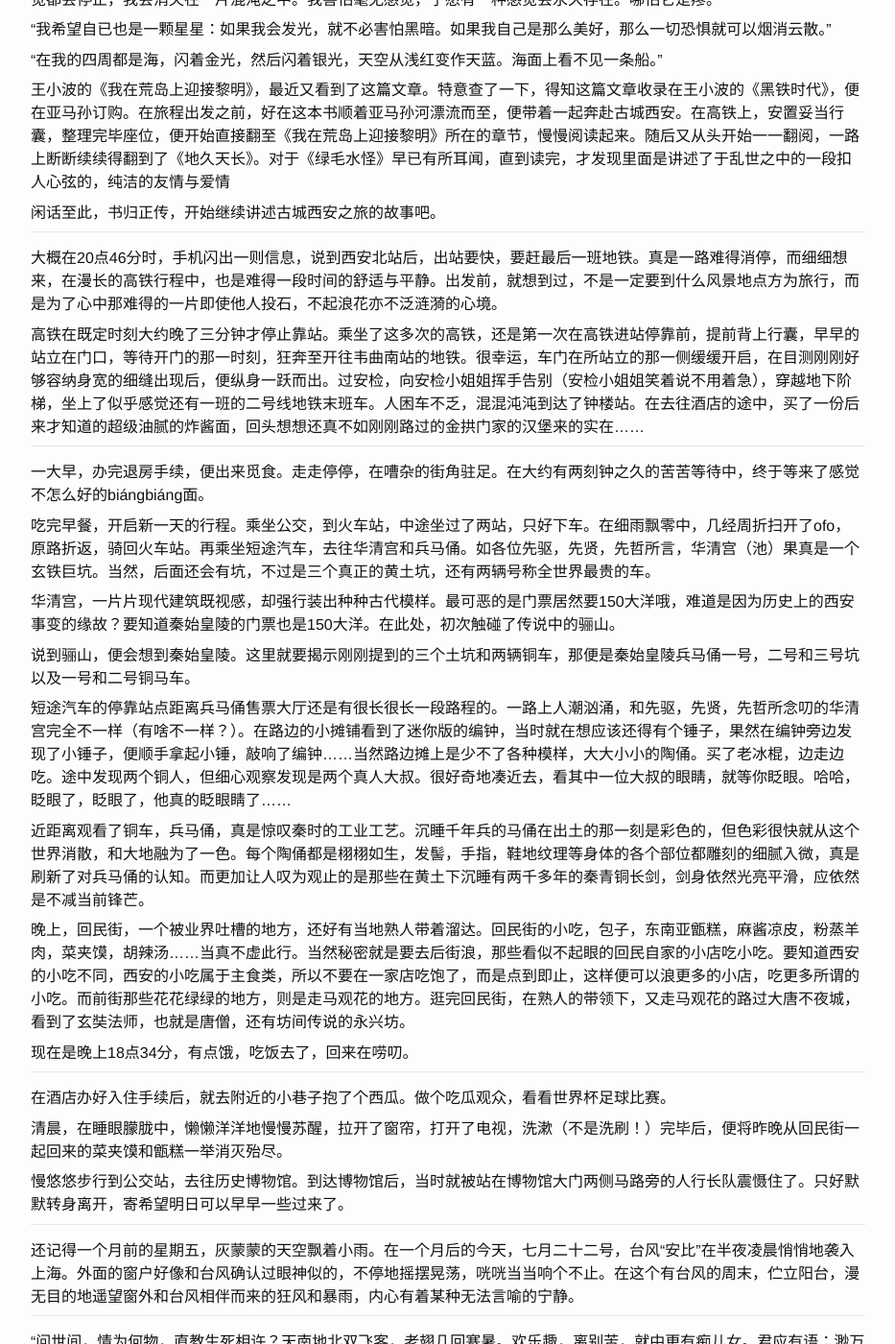
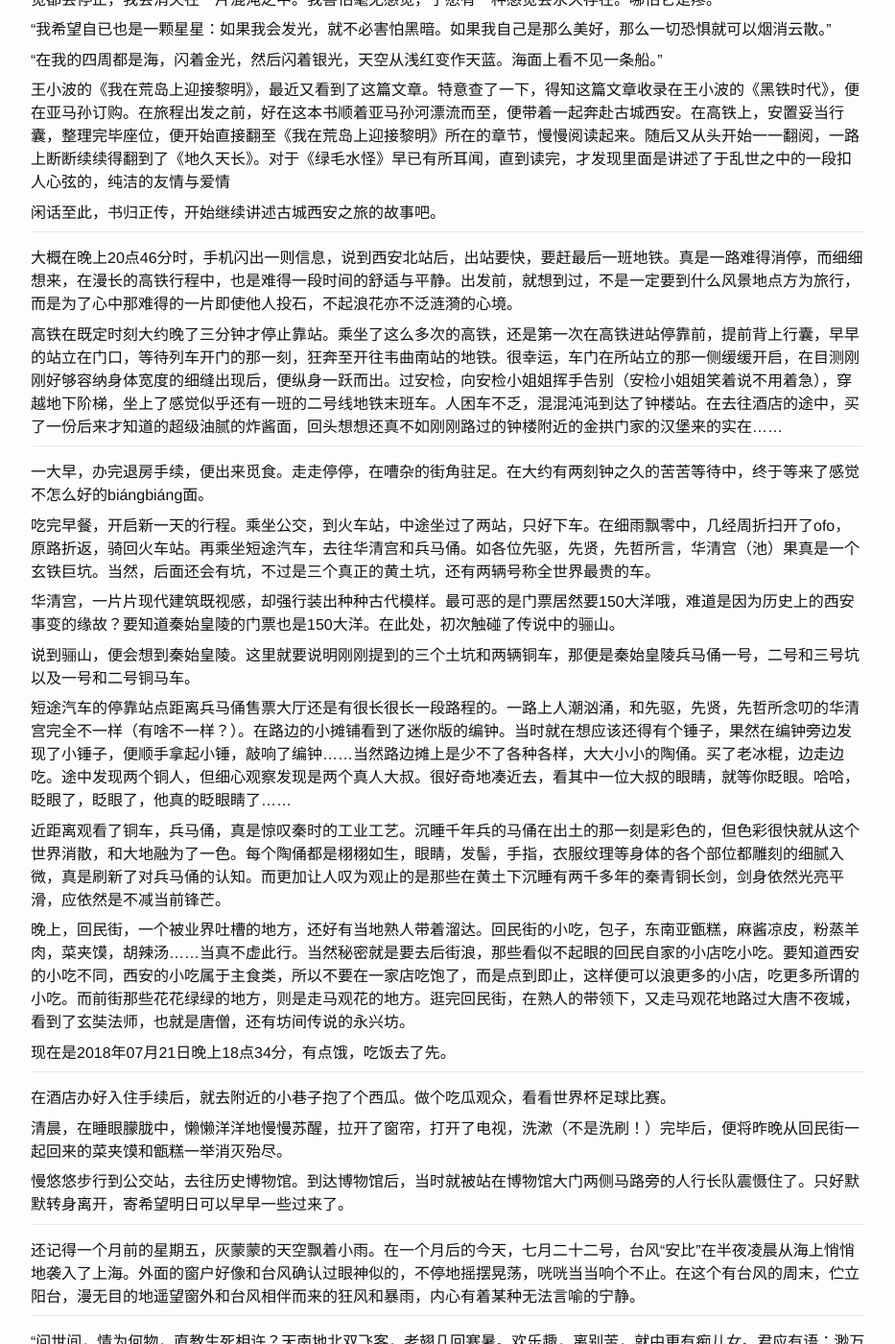
Before and after one commit to ousiax/ousiax.github.io, a Jekyll site: the page built from _posts/2018-07-11-古城西安.md, in a window 1280 px wide and 1400 px high, scrolled down 622 px. Shown: the whole window at 96% size, without its empty margins (173-1106 px from the left). Built offline with Jekyll 4.4.1, drawn with Linux system fonts in a browser that asks for light colours; comment, search, counter and statistics services are not loaded; some of the changed text lies outside the part shown.

Commit message:
Update 2018-07-11-古城西安.md

```diff
--- a/_posts/2018-07-11-古城西安.md
+++ b/_posts/2018-07-11-古城西安.md
@@ -17,7 +17,7 @@
 
 急急而奔，是为了乘坐地铁，去往上海虹桥火车站，赶赴开往古城西安的高铁。刚上地铁不多久，突然收到胡萝卜的信息，询问一个 PowerBI 的问题。但手中那部人人得而吐槽的小爪机无法显示萝卜提供的链接，只好作罢。
 
-匆匆忙忙，没有一丝丝的停歇，出地铁站，取纸质车票，往高铁出发层，过安检，进候车大厅，至二楼金拱门，买麦辣鸡腿堡和菠萝冷饮，到检票口，刷票进站。
+匆匆忙忙，没有一丝丝的停歇。出地铁站，取纸质车票，往高铁出发层，过安检，进候车大厅，至二楼金拱门，买麦辣鸡腿堡和菠萝冷饮，到检票口，刷票进站。
 
 - - -
 
@@ -33,9 +33,9 @@
 
 - - -
 
-大概在20点46分时，手机闪出一则信息，说到西安北站后，出站要快，要赶最后一班地铁。真是一路难得消停，而细细想来，在漫长的高铁行程中，也是难得一段时间的舒适与平静。出发前，就想到过，不是一定要到什么风景地点方为旅行，而是为了心中那难得的一片即使他人投石，不起浪花亦不泛涟漪的心境。
+大概在晚上20点46分时，手机闪出一则信息，说到西安北站后，出站要快，要赶最后一班地铁。真是一路难得消停，而细细想来，在漫长的高铁行程中，也是难得一段时间的舒适与平静。出发前，就想到过，不是一定要到什么风景地点方为旅行，而是为了心中那难得的一片即使他人投石，不起浪花亦不泛涟漪的心境。
 
-高铁在既定时刻大约晚了三分钟才停止靠站。乘坐了这多次的高铁，还是第一次在高铁进站停靠前，提前背上行囊，早早的站立在门口，等待开门的那一时刻，狂奔至开往韦曲南站的地铁。很幸运，车门在所站立的那一侧缓缓开启，在目测刚刚好够容纳身宽的细缝出现后，便纵身一跃而出。过安检，向安检小姐姐挥手告别（安检小姐姐笑着说不用着急），穿越地下阶梯，坐上了似乎感觉还有一班的二号线地铁末班车。人困车不乏，混混沌沌到达了钟楼站。在去往酒店的途中，买了一份后来才知道的超级油腻的炸酱面，回头想想还真不如刚刚路过的金拱门家的汉堡来的实在……
+高铁在既定时刻大约晚了三分钟才停止靠站。乘坐了这么多次的高铁，还是第一次在高铁进站停靠前，提前背上行囊，早早的站立在门口，等待列车开门的那一刻，狂奔至开往韦曲南站的地铁。很幸运，车门在所站立的那一侧缓缓开启，在目测刚刚好够容纳身体宽度的细缝出现后，便纵身一跃而出。过安检，向安检小姐姐挥手告别（安检小姐姐笑着说不用着急），穿越地下阶梯，坐上了感觉似乎还有一班的二号线地铁末班车。人困车不乏，混混沌沌到达了钟楼站。在去往酒店的途中，买了一份后来才知道的超级油腻的炸酱面，回头想想还真不如刚刚路过的钟楼附近的金拱门家的汉堡来的实在……
 
 - - -
 
@@ -45,15 +45,16 @@
 
 华清宫，一片片现代建筑既视感，却强行装出种种古代模样。最可恶的是门票居然要150大洋哦，难道是因为历史上的西安事变的缘故？要知道秦始皇陵的门票也是150大洋。在此处，初次触碰了传说中的骊山。
 
-说到骊山，便会想到秦始皇陵。这里就要揭示刚刚提到的三个土坑和两辆铜车，那便是秦始皇陵兵马俑一号，二号和三号坑以及一号和二号铜马车。
+说到骊山，便会想到秦始皇陵。这里就要说明刚刚提到的三个土坑和两辆铜车，那便是秦始皇陵兵马俑一号，二号和三号坑以及一号和二号铜马车。
 
-短途汽车的停靠站点距离兵马俑售票大厅还是有很长很长一段路程的。一路上人潮汹涌，和先驱，先贤，先哲所念叨的华清宫完全不一样（有啥不一样？）。在路边的小摊铺看到了迷你版的编钟，当时就在想应该还得有个锤子，果然在编钟旁边发现了小锤子，便顺手拿起小锤，敲响了编钟……当然路边摊上是少不了各种模样，大大小小的陶俑。买了老冰棍，边走边吃。途中发现两个铜人，但细心观察发现是两个真人大叔。很好奇地凑近去，看其中一位大叔的眼睛，就等你眨眼。哈哈，眨眼了，眨眼了，他真的眨眼睛了……
+短途汽车的停靠站点距离兵马俑售票大厅还是有很长很长一段路程的。一路上人潮汹涌，和先驱，先贤，先哲所念叨的华清宫完全不一样（有啥不一样？）。在路边的小摊铺看到了迷你版的编钟。当时就在想应该还得有个锤子，果然在编钟旁边发现了小锤子，便顺手拿起小锤，敲响了编钟……当然路边摊上是少不了各种各样，大大小小的陶俑。买了老冰棍，边走边吃。途中发现两个铜人，但细心观察发现是两个真人大叔。很好奇地凑近去，看其中一位大叔的眼睛，就等你眨眼。哈哈，眨眼了，眨眼了，他真的眨眼睛了……
 
-近距离观看了铜车，兵马俑，真是惊叹秦时的工业工艺。沉睡千年兵的马俑在出土的那一刻是彩色的，但色彩很快就从这个世界消散，和大地融为了一色。每个陶俑都是栩栩如生，发髻，手指，鞋地纹理等身体的各个部位都雕刻的细腻入微，真是刷新了对兵马俑的认知。而更加让人叹为观止的是那些在黄土下沉睡有两千多年的秦青铜长剑，剑身依然光亮平滑，应依然是不减当前锋芒。
+近距离观看了铜车，兵马俑，真是惊叹秦时的工业工艺。沉睡千年兵的马俑在出土的那一刻是彩色的，但色彩很快就从这个世界消散，和大地融为了一色。每个陶俑都是栩栩如生，眼睛，发髻，手指，衣服纹理等身体的各个部位都雕刻的细腻入微，真是刷新了对兵马俑的认知。而更加让人叹为观止的是那些在黄土下沉睡有两千多年的秦青铜长剑，剑身依然光亮平滑，应依然是不减当前锋芒。
 
-晚上，回民街，一个被业界吐槽的地方，还好有当地熟人带着溜达。回民街的小吃，包子，东南亚甑糕，麻酱凉皮，粉蒸羊肉，菜夹馍，胡辣汤……当真不虚此行。当然秘密就是要去后街浪，那些看似不起眼的回民自家的小店吃小吃。要知道西安的小吃不同，西安的小吃属于主食类，所以不要在一家店吃饱了，而是点到即止，这样便可以浪更多的小店，吃更多所谓的小吃。而前街那些花花绿绿的地方，则是走马观花的地方。逛完回民街，在熟人的带领下，又走马观花的路过大唐不夜城，看到了玄奘法师，也就是唐僧，还有坊间传说的永兴坊。
+晚上，回民街，一个被业界吐槽的地方，还好有当地熟人带着溜达。回民街的小吃，包子，东南亚甑糕，麻酱凉皮，粉蒸羊肉，菜夹馍，胡辣汤……当真不虚此行。当然秘密就是要去后街浪，那些看似不起眼的回民自家的小店吃小吃。要知道西安的小吃不同，西安的小吃属于主食类，所以不要在一家店吃饱了，而是点到即止，这样便可以浪更多的小店，吃更多所谓的小吃。而前街那些花花绿绿的地方，则是走马观花的地方。逛完回民街，在熟人的带领下，又走马观花地路过大唐不夜城，看到了玄奘法师，也就是唐僧，还有坊间传说的永兴坊。
 
-现在是晚上18点34分，有点饿，吃饭去了，回来在唠叨。
+
+现在是2018年07月21日晚上18点34分，有点饿，吃饭去了先。
 
 - - -
 
@@ -65,7 +66,7 @@
 
 - - -
 
-还记得一个月前的星期五，灰蒙蒙的天空飘着小雨。在一个月后的今天，七月二十二号，台风“安比”在半夜凌晨悄悄地袭入上海。外面的窗户好像和台风确认过眼神似的，不停地摇摆晃荡，咣咣当当响个不止。在这个有台风的周末，伫立阳台，漫无目的地遥望窗外和台风相伴而来的狂风和暴雨，内心有着某种无法言喻的宁静。
+还记得一个月前的星期五，灰蒙蒙的天空飘着小雨。在一个月后的今天，七月二十二号，台风“安比”在半夜凌晨从海上悄悄地袭入了上海。外面的窗户好像和台风确认过眼神似的，不停地摇摆晃荡，咣咣当当响个不止。在这个有台风的周末，伫立阳台，漫无目的地遥望窗外和台风相伴而来的狂风和暴雨，内心有着某种无法言喻的宁静。
 
 - - -
 
@@ -73,13 +74,15 @@
 
 这首词说的是很久很久很久以前，有个叫元好问的同学在高考的路上遇见一个捕雁者而发生的故事（对大雁来说就是事故）。事故内容：“乙丑岁赴试并州，道逢捕雁者云：‘今旦获一雁，杀之矣。其脱网者悲鸣不能去，竟自投于地而死。’予因买得之，葬之汾水之上，垒石为识，号曰‘雁丘’。同行者多为赋诗，予亦有《雁丘词》。旧所作无宫商，今改定之。”
 
-在博物馆蓦然转身去往的下一个目的地便是大慈恩寺内的大雁塔。来之前只知道大雁塔，原来还有大慈恩寺。在这里了解到佛教的开光，舍利塔，玄奘法师，唯识宗以及大雁的故事等等。
+- - -
+
+在博物馆蓦然转身离开，去往的下一个目的地便是大慈恩寺内的大雁塔。来之前只知道大雁塔，原来还有大慈恩寺。在这里了解到佛教的开光，舍利塔，玄奘法师，唯识宗以及大雁的故事等等。
 
 溜达完了大雁塔，乘坐地铁去往回民街。在传说中的一真楼吃到了五十八块钱一碗的“优质”羊肉泡馍。三个字：还行吧。吃完泡馍，走出一真楼，便一心只想回小窝休憩一下。询问了路旁的司机大叔是否到XXX，却被傲娇的司机拒绝了，说走到路口，再走一段路就到了。既然师傅如此傲娇，也只好步行回去了。在酷暑烈日的途中，体验了大西安马路两侧的商铺的与众不同。每到一家服装店或者鞋店，门口都会有阵阵冷风狂野的吹过。在这个炎热的夏天，大门依然敞开着往外吹冷风，吹啊，吹啊，我的骄傲放纵，吹呀，吹呀，……
 
-下午六点，在永宁门，也就是南门登上了西安城墙。沿着宽广的城墙信步漫游，看晚霞流动，夕阳西下，华灯初上。微风习习，在夜色中，拂面而来，送来阵阵清凉。一步一步，感受着脚下历史的厚重，仿佛穿越回到古代，不知不觉之中，使人渐渐地忘却了都市的喧嚣与浮华。
+下午六点，在永宁门，也就是南门登上了西安城墙。沿着宽广的城墙信步漫游，看晚霞流动，夕阳西下，华灯初上。微风习习，从夜色中，拂面而来，送来阵阵清凉。一步一步，感受着脚下历史的厚重，仿佛穿越回到古代，不知不觉之中，使人渐渐地忘却了都市的喧嚣与浮华。
 
-晚上十点，一路绕着城墙漫步，走了大约十三公里的路程。从城墙走下来，便看到一处灯火通明的地方，进一步确认方才得知是传说中的永兴坊。坐在永兴坊旁边的石台上，歇息了片刻，便继续步行到一家卖包子的小店——郑家包子。因为中午那碗“优质”的羊肉泡馍，着实是难以消化，便在包子店吃了两个包子，喝了两碗小米绿豆粥，调理一下傲娇的脾胃。
+晚上十点，一路绕着城墙漫步，走了大约十三公里的路程。从城墙走下来，便看到一处灯火通明的地方，进一步确认方才得知是传说中的永兴坊。坐在永兴坊旁边的石台上，歇息了片刻，便继续步行到一家卖包子的小店——郑家包子。因为中午那碗“优质”的羊肉泡馍，着实是难以消化，便在包子店吃了两个包子，喝了两碗小米绿豆粥，调理一下矫情的脾胃。
 
 走了一天的路，有些疲惫但还不至不堪。吃完饭，回到小窝，躺在床上，不一会便睡着了。待疲惫感有所缓解后，起来去洗漱一下，又再一次入睡，等待明天早起，去历史博物馆游荡一番。
 
```
